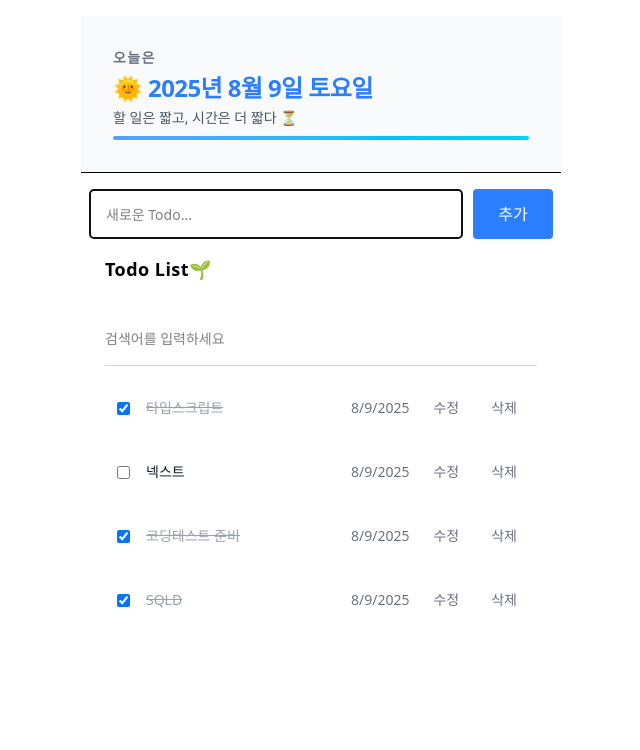
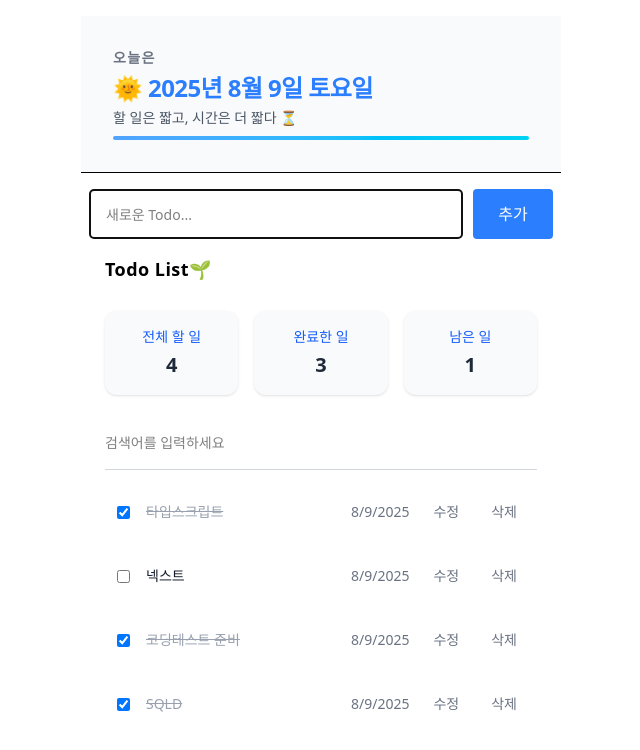
Before and after one commit to SUCRESUCCES/TodoList, a Next.js app: page / in a window 1280 px wide. Shown: the top 750 px of the page, without its empty margins (319-959 px from the left). Built offline with nearby package versions, Linux system fonts and the light colour scheme.

Commit message:
useMemo
집계 기능
- todos 배열 변경될 때만 계산하도록 최적화

```diff
--- a/src/components/List.tsx
+++ b/src/components/List.tsx
@@ -1,6 +1,6 @@
 import TodoItem from "./TodoItem";
 import { Todo } from "@/types/todo";
-import { useState } from "react";
+import { useState, useMemo } from "react";
 
 interface ListProps {
   todos: Todo[];
@@ -16,7 +16,7 @@ const List = ({ todos, onUpdate, onEdit, onDelete }: ListProps) => {
     setSearch(e.target.value);
   };
 
-  const getFilteredData = () => {
+  const getFilteredTodos = () => {
     if (!search) {
       return todos;
     }
@@ -25,13 +25,49 @@ const List = ({ todos, onUpdate, onEdit, onDelete }: ListProps) => {
     );
   };
 
-  const filteredTodos = getFilteredData();
+  const filteredTodos = getFilteredTodos();
+
+  // useMemo로 집계 (todos 변경시에만 재계산)
+  const { totalCount, doneCount, notDoneCount } = useMemo(() => {
+    const totalCount = todos.length;
+    const doneCount = todos.filter((todo) => todo.isDone).length;
+    const notDoneCount = totalCount - doneCount;
+    return { totalCount, doneCount, notDoneCount };
+  }, [todos]);
 
   return (
     <div className="flex flex-col gap-5 px-2 sm:px-4 md:px-6">
-      <h4 className="text-lg sm:text-l font-semibold mb-2 tracking-wide">
+      <h4 className="text-lg sm:text-lg font-semibold mb-2 tracking-wide">
         Todo List🌱
       </h4>
+
+      <div className="grid grid-cols-1 sm:grid-cols-3 gap-4">
+        <div className="bg-gray-50 rounded-xl shadow-sm p-4 flex flex-col items-center">
+          <span className="text-blue-600 text-sm font-medium mb-1">
+            전체 할 일
+          </span>
+          <span className="text-xl font-semibold text-gray-800">
+            {totalCount}
+          </span>
+        </div>
+        <div className="bg-gray-50 rounded-xl shadow-sm p-4 flex flex-col items-center">
+          <span className="text-blue-600 text-sm font-medium mb-1">
+            완료한 일
+          </span>
+          <span className="text-xl font-semibold text-gray-800">
+            {doneCount}
+          </span>
+        </div>
+        <div className="bg-gray-50 rounded-xl shadow-sm p-4 flex flex-col items-center">
+          <span className="text-blue-600 text-sm font-medium mb-1">
+            남은 일
+          </span>
+          <span className="text-xl font-semibold text-gray-800">
+            {notDoneCount}
+          </span>
+        </div>
+      </div>
+
       <input
         value={search}
         onChange={onChangeSearch}
```
